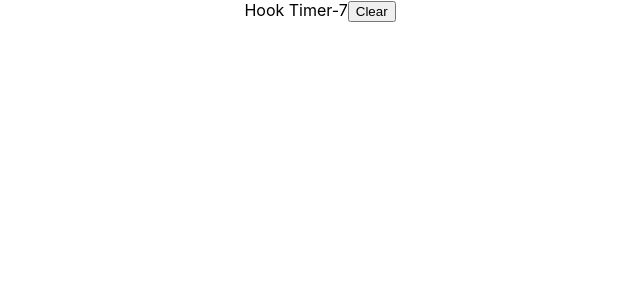
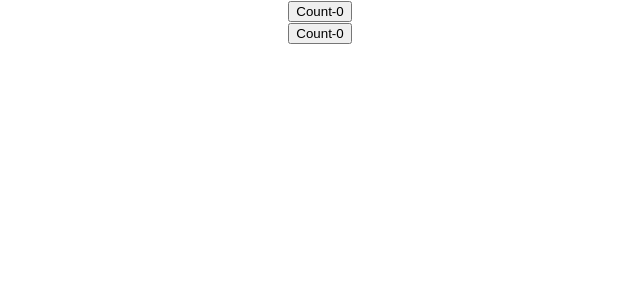
Before and after one commit to sakilk130/react-hooks, a React (Create React App) app: page / in a window 1280 px wide. Shown: the top 300 px of the page, without its empty margins (320-960 px from the left). Built offline with nearby package versions, Linux system fonts and the light colour scheme.

Commit message:
add 18_customHooks

```diff
--- a/src/App.js
+++ b/src/App.js
@@ -18,6 +18,8 @@
 import MemoOne from './components/15_useMemo/MemoOne';
 import RefOne from './components/16_useRef/RefOne';
 import RefTwo from './components/17_useRef/RefTwo';
+import DocTitleOne from './components/18_customHooks/DocTitleOne';
+import DocTitleTwo from './components/18_customHooks/DocTitleTwo';
 
 export const firstName = React.createContext();
 export const lastName = React.createContext();
@@ -63,7 +65,10 @@
 
       {/* <RefOne /> */}
 
-      <RefTwo />
+      {/* <RefTwo /> */}
+
+      <DocTitleOne />
+      <DocTitleTwo />
     </div>
   );
 }
--- /dev/null
+++ b/src/components/18_customHooks/DocTitleOne.jsx
@@ -0,0 +1,14 @@
+import React, { useState } from 'react';
+import useDocTitle from './hooks/useDocTitle';
+
+function DocTitleOne() {
+  const [count, setCount] = useState(0);
+  useDocTitle(count);
+  return (
+    <div>
+      <button onClick={() => setCount(count + 1)}>Count-{count}</button>
+    </div>
+  );
+}
+
+export default DocTitleOne;
--- /dev/null
+++ b/src/components/18_customHooks/DocTitleTwo.jsx
@@ -0,0 +1,14 @@
+import React, { useState } from 'react';
+import useDocTitle from './hooks/useDocTitle';
+
+function DocTitleTwo() {
+  const [count, setCount] = useState(0);
+  useDocTitle(count);
+  return (
+    <div>
+      <button onClick={() => setCount(count + 1)}>Count-{count}</button>
+    </div>
+  );
+}
+
+export default DocTitleTwo;
--- /dev/null
+++ b/src/components/18_customHooks/hooks/useDocTitle.js
@@ -0,0 +1,9 @@
+import { useEffect } from 'react';
+
+function useDocTitle(count) {
+  useEffect(() => {
+    document.title = `count-${count}`;
+  }, [count]);
+}
+
+export default useDocTitle;
```
